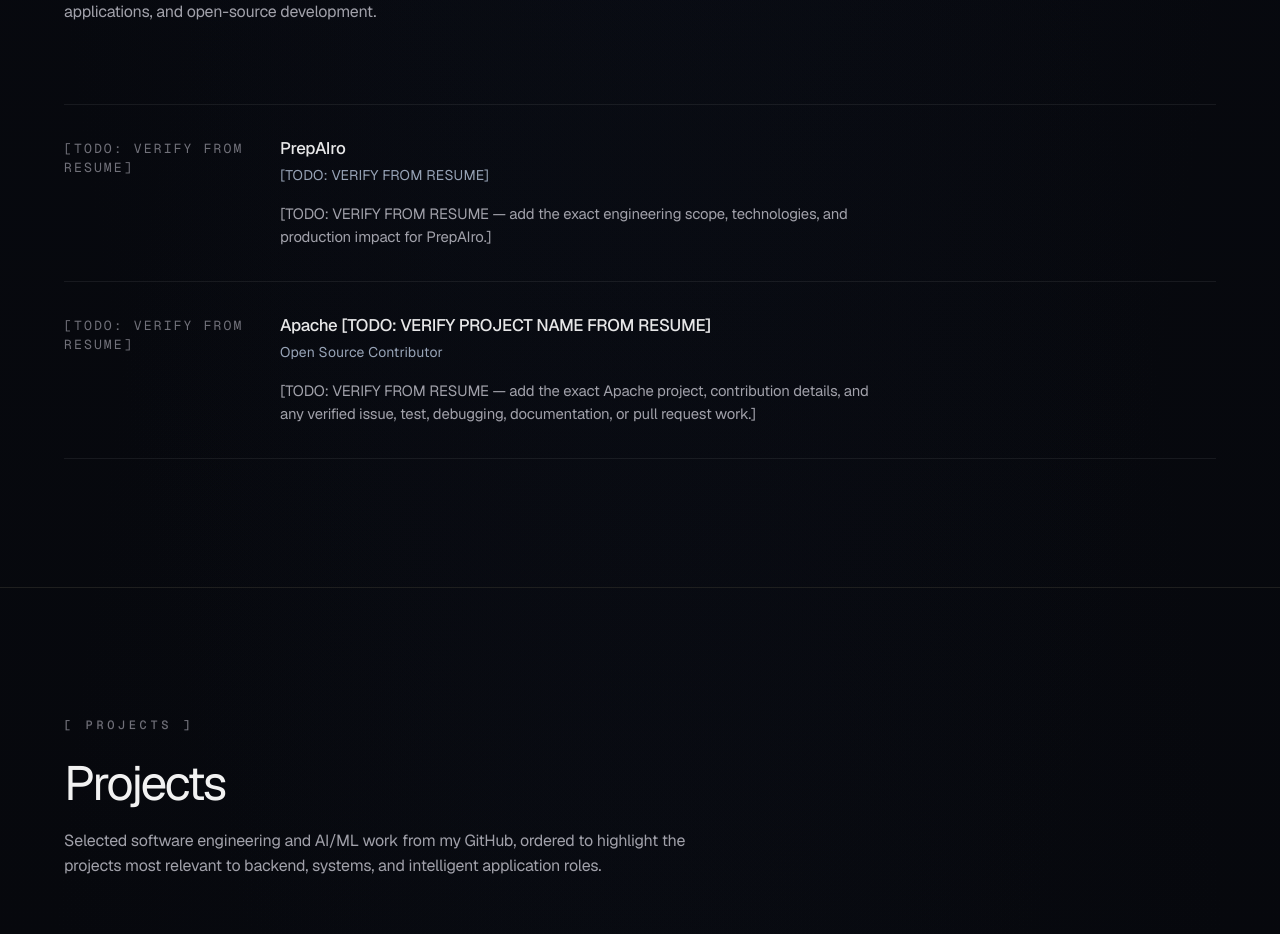
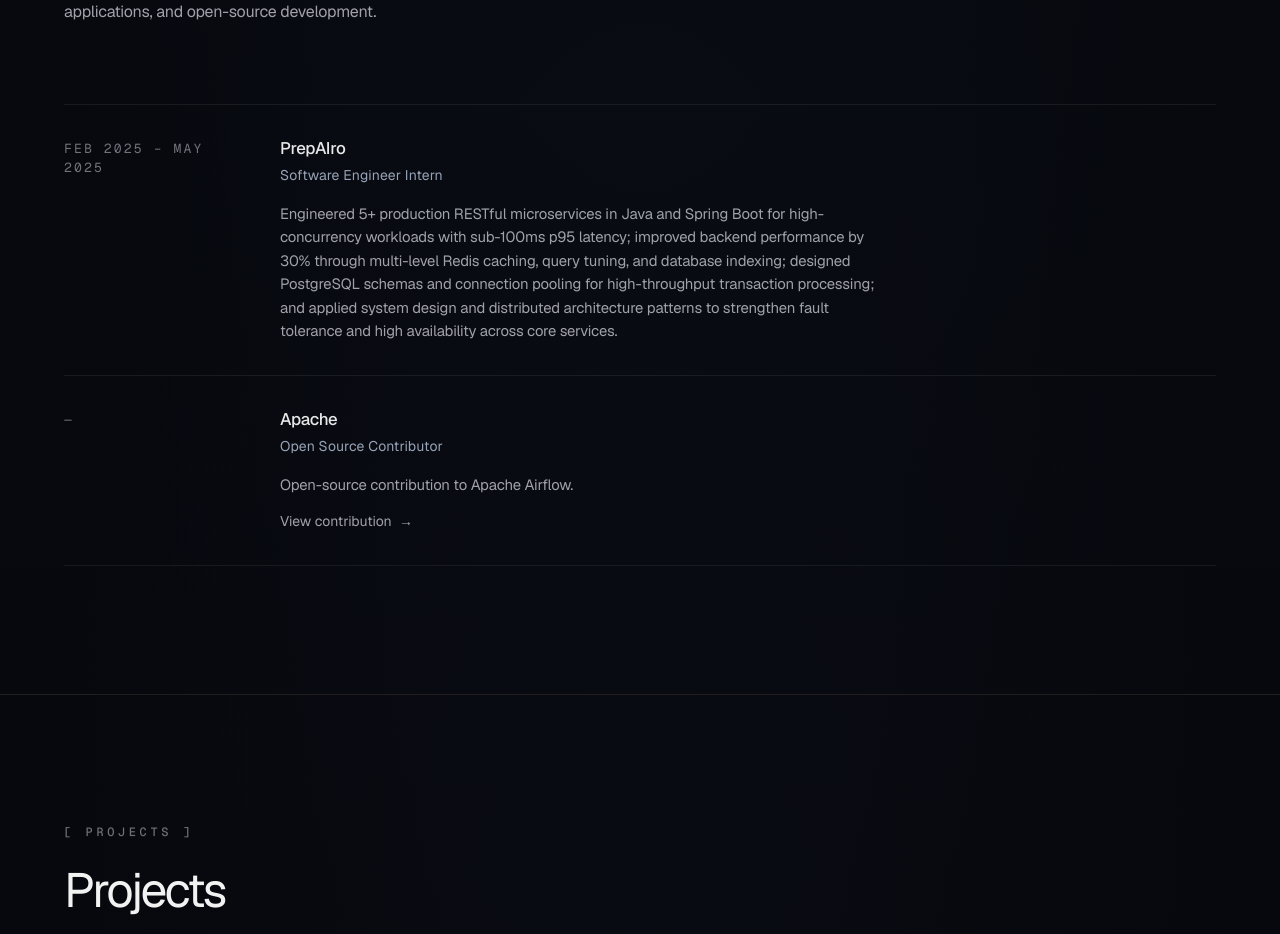
Before and after one commit to Saadmadni84/MyWebsite, a Next.js app: page / in a window 1280 px wide. Shown: the part 1820-2754 px from the top of the page. Built offline with nearby package versions, Linux system fonts and the light colour scheme.

Commit message:
Rewrite experience section with verified details

```diff
--- a/src/components/sections/experience-section.tsx
+++ b/src/components/sections/experience-section.tsx
@@ -11,18 +11,19 @@ type ExperienceEntry = {
 
 const experienceEntries: ExperienceEntry[] = [
   {
-    date: "[TODO: VERIFY FROM RESUME]",
+    date: "Feb 2025 – May 2025",
     organization: "PrepAIro",
-    role: "[TODO: VERIFY FROM RESUME]",
+    role: "Software Engineer Intern",
     description:
-      "[TODO: VERIFY FROM RESUME — add the exact engineering scope, technologies, and production impact for PrepAIro.]",
+      "Engineered 5+ production RESTful microservices in Java and Spring Boot for high-concurrency workloads with sub-100ms p95 latency; improved backend performance by 30% through multi-level Redis caching, query tuning, and database indexing; designed PostgreSQL schemas and connection pooling for high-throughput transaction processing; and applied system design and distributed architecture patterns to strengthen fault tolerance and high availability across core services.",
   },
   {
-    date: "[TODO: VERIFY FROM RESUME]",
-    organization: "Apache [TODO: VERIFY PROJECT NAME FROM RESUME]",
+    date: "—",
+    organization: "Apache",
     role: "Open Source Contributor",
     description:
-      "[TODO: VERIFY FROM RESUME — add the exact Apache project, contribution details, and any verified issue, test, debugging, documentation, or pull request work.]",
+      "Open-source contribution to Apache Airflow.",
+    href: "https://github.com/apache/airflow",
   },
 ];
 
```
